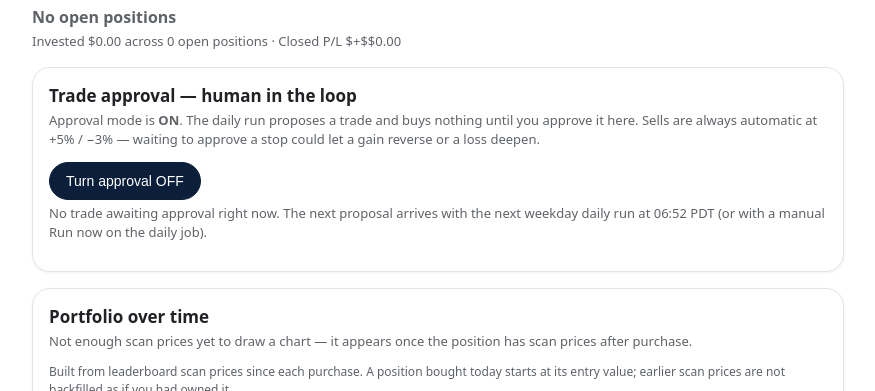
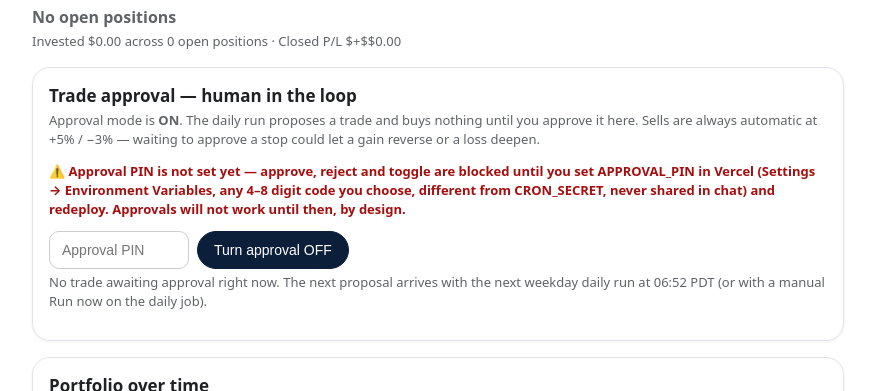
Before and after one commit to durkan-coder/stocks, a Next.js app: page / in a window 1280 px wide. Shown: the part 129-520 px from the top of the page, without its empty margins (202-1077 px from the left). Built offline with nearby package versions, Linux system fonts and the light colour scheme; no server answers; the database is empty.

Commit message:
Home: PIN inputs on approve/reject/toggle, not-set warning

```diff
--- a/app/page.tsx
+++ b/app/page.tsx
@@ -111,6 +111,10 @@ export default async function PortfolioHome() {
   // Human-in-the-loop: today's pending proposal, approval mode,
   // and recent proposal history. Tables are created by the trade
   // routes; if they do not exist yet, these fall back to empty.
+  // PIN status only (never the value): whether APPROVAL_PIN is set
+  // in Vercel. If it is not set, approve/reject/toggle are blocked
+  // server-side until the user sets it and redeploys.
+  const pinConfigured = Boolean(process.env.APPROVAL_PIN);
   let approvalOn = true;
   try {
     await sql`CREATE TABLE IF NOT EXISTS trade_settings (key TEXT PRIMARY KEY, value TEXT NOT NULL, updated_at TIMESTAMPTZ NOT NULL DEFAULT NOW())`;
@@ -306,8 +310,14 @@ export default async function PortfolioHome() {
             : "The daily run buys directly, as before."}{" "}
           Sells are always automatic at +5% / −3% — waiting to approve a stop could let a gain reverse or a loss deepen.
         </p>
-        <form method="post" action="/api/trade/settings" style={{ marginTop: 10 }}>
+        {!pinConfigured && (
+          <p className="meta" style={{ color: "#a50e0e", fontWeight: 700 }}>
+            ⚠️ Approval PIN is not set yet — approve, reject and toggle are blocked until you set APPROVAL_PIN in Vercel (Settings → Environment Variables, any 4–8 digit code you choose, different from CRON_SECRET, never shared in chat) and redeploy. Approvals will not work until then, by design.
+          </p>
+        )}
+        <form method="post" action="/api/trade/settings" style={{ marginTop: 10, display: "flex", gap: 8, alignItems: "center", flexWrap: "wrap" }}>
           <input type="hidden" name="value" value={approvalOn ? "off" : "on"} />
+          <input type="password" name="pin" placeholder="Approval PIN" autoComplete="off" inputMode="numeric" style={{ padding: "10px 12px", borderRadius: 10, border: "1px solid #ccc", fontSize: 14, width: 140 }} />
           <button type="submit" style={{ padding: "10px 16px", borderRadius: 999, border: "1px solid #0b1f3a", background: "#0b1f3a", color: "#fff", fontSize: 14, cursor: "pointer" }}>
             Turn approval {approvalOn ? "OFF" : "ON"}
           </button>
@@ -332,15 +342,17 @@ export default async function PortfolioHome() {
               {Number(proposal.score) < 60 ? "Score is watch-range (< 60), not strong. " : ""}
               Approval executes at the current market price for $100 notional — the proposal price is a reference, not a limit. Guards are re-checked at approval (score ≥ 50, 1-day fall &gt; −5%); if it now fails, no order is placed.
             </div>
-            <div style={{ display: "flex", gap: 10, marginTop: 12 }}>
-              <form method="post" action="/api/trade/approve">
+            <div style={{ display: "flex", gap: 10, marginTop: 12, flexWrap: "wrap", alignItems: "center" }}>
+              <form method="post" action="/api/trade/approve" style={{ display: "flex", gap: 8, alignItems: "center", flexWrap: "wrap" }}>
                 <input type="hidden" name="proposalId" value={String(proposal.id)} />
+                <input type="password" name="pin" placeholder="Approval PIN" autoComplete="off" inputMode="numeric" required style={{ padding: "10px 12px", borderRadius: 10, border: "1px solid #ccc", fontSize: 14, width: 140 }} />
                 <button type="submit" style={{ padding: "12px 20px", borderRadius: 999, border: "none", background: "#137333", color: "#fff", fontSize: 15, fontWeight: 700, cursor: "pointer" }}>
                   ✓ Approve buy
                 </button>
               </form>
-              <form method="post" action="/api/trade/reject">
+              <form method="post" action="/api/trade/reject" style={{ display: "flex", gap: 8, alignItems: "center", flexWrap: "wrap" }}>
                 <input type="hidden" name="proposalId" value={String(proposal.id)} />
+                <input type="password" name="pin" placeholder="Approval PIN" autoComplete="off" inputMode="numeric" required style={{ padding: "10px 12px", borderRadius: 10, border: "1px solid #ccc", fontSize: 14, width: 140 }} />
                 <button type="submit" style={{ padding: "12px 20px", borderRadius: 999, border: "1px solid #a50e0e", background: "#fff", color: "#a50e0e", fontSize: 15, fontWeight: 700, cursor: "pointer" }}>
                   ✕ Reject
                 </button>
```
